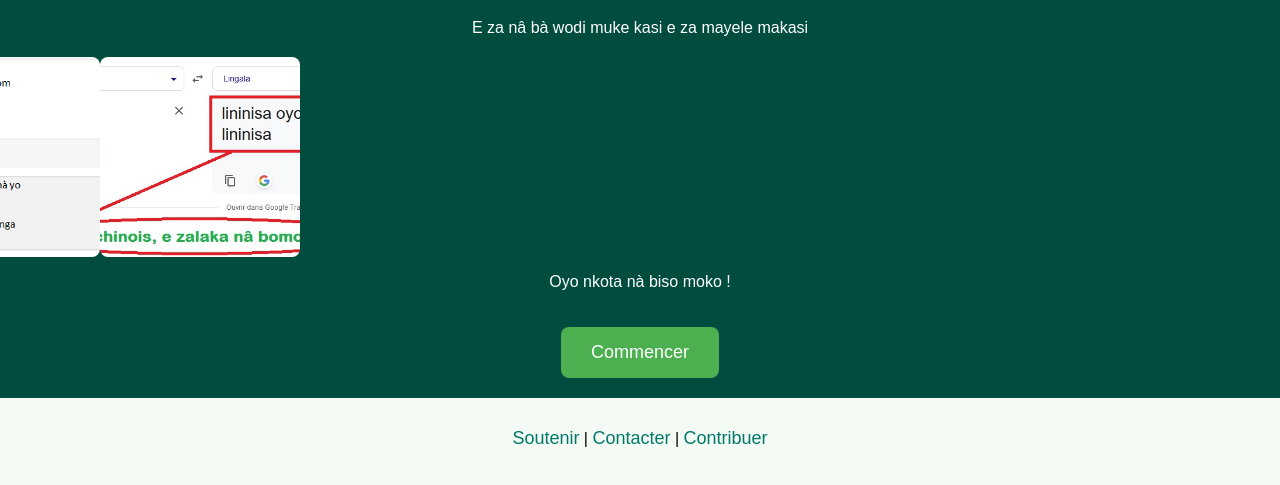
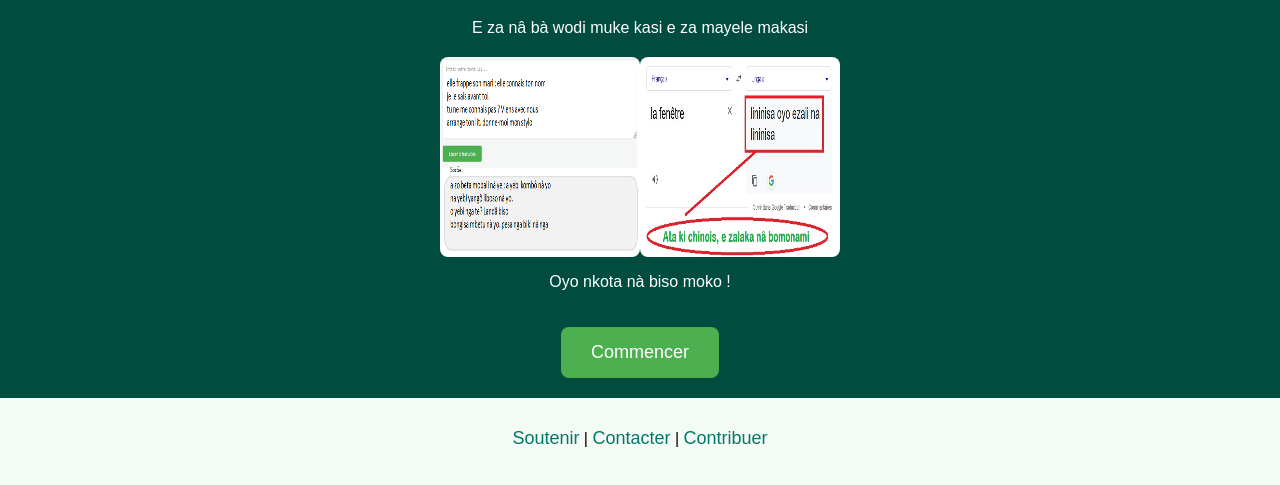
Before and after one commit to Frijo75/Traduction-Lingala, a plain HTML site: page index.html in a window 1280 px wide. Shown: the part 81-566 px from the top of the page. Drawn offline with Linux system fonts and the light colour scheme.

Commit message:
index.html

```diff
--- a/index.html
+++ b/index.html
@@ -39,14 +39,12 @@
     .header-images {
       display: flex;
       justify-content: center;
-      width: 200px;
       margin-top: 20px;
     }
 
     .header-images img {
       width: 200px;
       height: 200px;
-      object-fit: cover;
       border-radius: 8px;
     }
 
```
